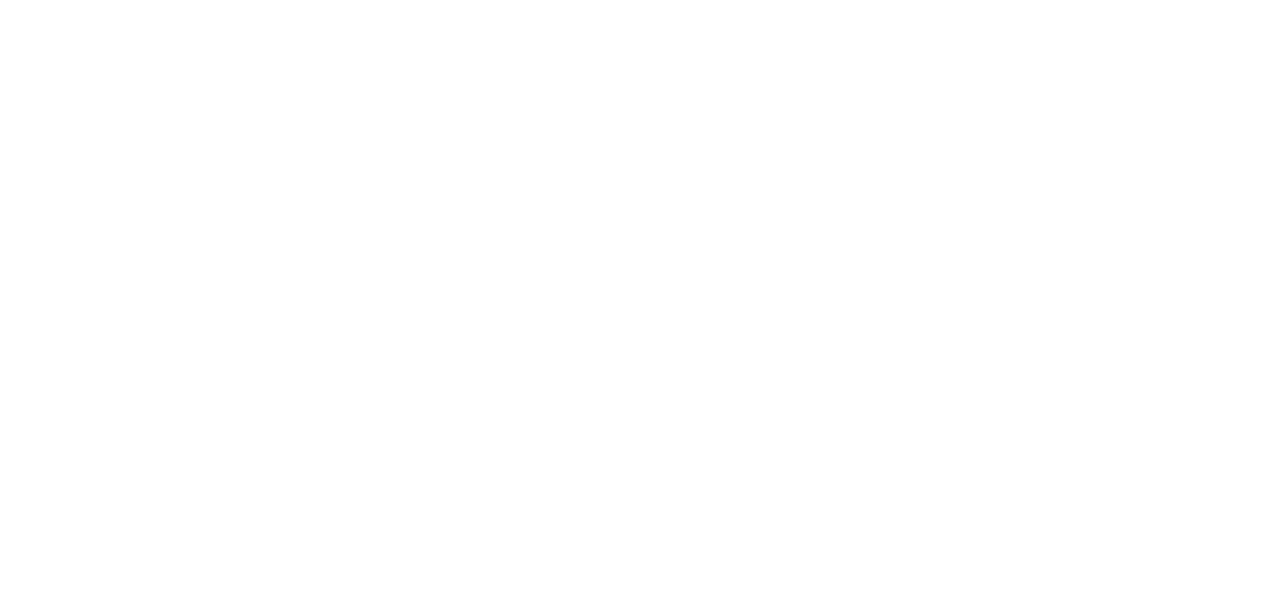
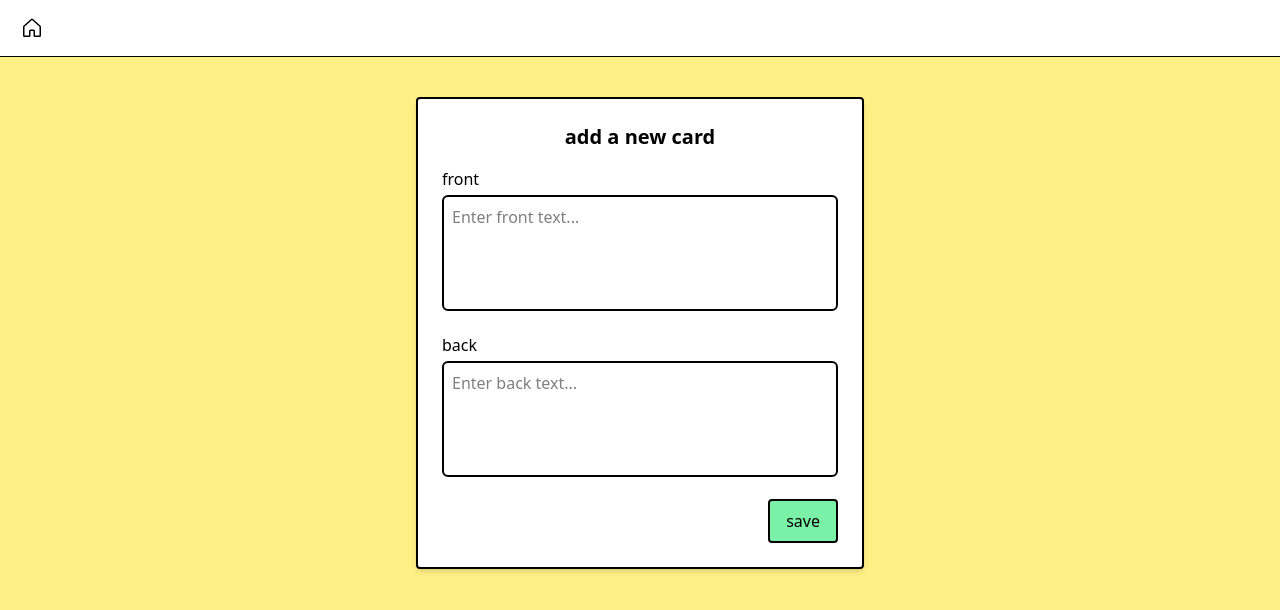
Before and after one commit to acunil/flashcards, a React (Vite) app in the folder flashcards-app/: page /add-card in a window 1280 px wide. Before the commit this address had no page. Shown: the top 610 px of the page. Built offline with nearby package versions, Linux system fonts and the light colour scheme.

Commit message:
FC-17 implement add card page and improve header by making things display conditionally

```diff
--- a/flashcards-app/src/components/header/index.tsx
+++ b/flashcards-app/src/components/header/index.tsx
@@ -4,11 +4,18 @@ import { useNavigate } from "react-router-dom";
 import Toggle from "../toggle";
 
 interface HeaderProps {
+  isHomePage?: boolean;
+  isRevising?: boolean;
   cardDisplay?: "Front" | "Back" | "Any";
   setCardDisplay?: (val: "Front" | "Back" | "Any") => void;
 }
 
-const Header = ({ cardDisplay, setCardDisplay }: HeaderProps) => {
+const Header = ({
+  isHomePage = false,
+  isRevising = false,
+  cardDisplay,
+  setCardDisplay,
+}: HeaderProps) => {
   const navigate = useNavigate();
   const [showDropdown, setShowDropdown] = useState(false);
   const [familiarity, setFamiliarity] = useState("All");
@@ -16,6 +23,11 @@ const Header = ({ cardDisplay, setCardDisplay }: HeaderProps) => {
 
   return (
     <header className="flex justify-between items-center px-4 py-3 border-b shadow-sm">
+      {isHomePage ? (
+        <div className="p-1">
+          <p className="">📚 flashcards</p>
+        </div>
+      ) : (
         <div className="p-1">
           <House
             size={24}
@@ -23,6 +35,8 @@ const Header = ({ cardDisplay, setCardDisplay }: HeaderProps) => {
             onClick={() => navigate("/")}
           />
         </div>
+      )}
+      {isRevising && (
         <div
           className={`p-1 border-2 rounded transition-colors ${
             showDropdown ? "bg-white border-black" : "border-transparent"
@@ -34,6 +48,7 @@ const Header = ({ cardDisplay, setCardDisplay }: HeaderProps) => {
             onClick={() => setShowDropdown((prev) => !prev)}
           />
         </div>
+      )}
       {showDropdown && (
         <div className="absolute right-4 top-9 mt-4 w-100 bg-white border-2 rounded z-10 text-sm p-3 space-y-2">
           <div className="flex items-center justify-between">
--- /dev/null
+++ b/flashcards-app/src/hooks/useCreateCard.ts
@@ -0,0 +1,46 @@
+import { useState } from "react";
+
+export type NewCard = {
+  front: string;
+  back: string;
+};
+
+const API_URL = "http://localhost:8080/api/cards";
+
+const useCreateCard = () => {
+  const [creating, setCreating] = useState(false);
+  const [error, setError] = useState<string | null>(null);
+
+  const createCard = async (card: NewCard) => {
+    try {
+      setCreating(true);
+      setError(null);
+
+      const response = await fetch(API_URL, {
+        method: "POST",
+        headers: { "Content-Type": "application/json" },
+        body: JSON.stringify(card),
+      });
+
+      if (!response.ok) {
+        throw new Error("Failed to create card");
+      }
+
+      const data = await response.json();
+      return data; // This is your CardResponse
+    } catch (err: unknown) {
+      if (err instanceof Error) {
+        setError(err.message);
+      } else {
+        setError("Unknown error occurred");
+      }
+      throw err; // propagate error if caller wants to handle it
+    } finally {
+      setCreating(false);
+    }
+  };
+
+  return { createCard, creating, error };
+};
+
+export default useCreateCard;
--- /dev/null
+++ b/flashcards-app/src/pages/AddCard.tsx
@@ -0,0 +1,85 @@
+import { useState } from "react";
+import Header from "../components/header";
+import useCreateCard from "../hooks/useCreateCard";
+
+const AddCard = () => {
+  const [front, setFront] = useState("");
+  const [back, setBack] = useState("");
+  const [error, setError] = useState<string | null>(null);
+  const [showToast, setShowToast] = useState(false);
+
+  const { createCard } = useCreateCard();
+
+  const handleSubmit = async () => {
+    if (!front.trim() || !back.trim()) {
+      setError("Both front and back are required.");
+      return;
+    }
+
+    setError(null);
+
+    try {
+      await createCard({ front, back });
+      setFront("");
+      setBack("");
+      setShowToast(true);
+      setTimeout(() => setShowToast(false), 2000);
+    } catch {
+      // Error already handled in the hook
+    }
+  };
+
+  return (
+    <>
+      <Header />
+
+      {/* Toast message */}
+      {showToast && (
+        <div className="fixed top-9 left-1/2 -translate-x-1/2 bg-green-200 border-2 border-black px-4 py-2 rounded shadow transition-opacity">
+          Card saved!
+        </div>
+      )}
+
+      <div className="min-h-screen bg-yellow-200 flex justify-center items-start pt-10">
+        <div className="bg-white p-6 rounded shadow-md w-full max-w-md space-y-4 border-2 border-black">
+          <h1 className="text-xl font-bold text-center">add a new card</h1>
+
+          <div>
+            <label className="block mb-1 font-medium">front</label>
+            <textarea
+              value={front}
+              onChange={(e) => setFront(e.target.value)}
+              className="w-full p-2 border-2 rounded-md resize-none"
+              rows={4}
+              placeholder="Enter front text..."
+            />
+          </div>
+
+          <div>
+            <label className="block mb-1 font-medium">back</label>
+            <textarea
+              value={back}
+              onChange={(e) => setBack(e.target.value)}
+              className="w-full p-2 border-2 rounded-md resize-none"
+              rows={4}
+              placeholder="Enter back text..."
+            />
+          </div>
+
+          {error && <p className="text-red-400 text-sm">{error}</p>}
+
+          <div className="flex justify-end">
+            <button
+              onClick={handleSubmit}
+              className="bg-green-300 px-4 py-2 rounded border-2 hover:bg-green-400 transition cursor-pointer"
+            >
+              save
+            </button>
+          </div>
+        </div>
+      </div>
+    </>
+  );
+};
+
+export default AddCard;
--- a/flashcards-app/src/pages/Home.tsx
+++ b/flashcards-app/src/pages/Home.tsx
@@ -4,7 +4,7 @@ import HomeButtons from "../components/homeButtons";
 const Home = () => {
   return (
     <>
-      <Header />
+      <Header isHomePage={true} />
       <div className="min-h-screen flex justify-center">
         <HomeButtons />
       </div>
--- a/flashcards-app/src/pages/Revise.tsx
+++ b/flashcards-app/src/pages/Revise.tsx
@@ -34,7 +34,11 @@ const Revise = ({ hardMode = false }: ReviseProps) => {
 
   return (
     <div className={`min-h-screen ${hardMode ? "bg-pink-300" : "bg-pink-200"}`}>
-      <Header cardDisplay={cardDisplay} setCardDisplay={setCardDisplay} />
+      <Header
+        cardDisplay={cardDisplay}
+        setCardDisplay={setCardDisplay}
+        isRevising={true}
+      />
       <main className="flex flex-col items-center gap-6 p-6">
         {loading && <p>Loading cards...</p>}
         {error && <p className="text-red-600">{error}</p>}
--- a/flashcards-app/src/routes/routes.tsx
+++ b/flashcards-app/src/routes/routes.tsx
@@ -1,6 +1,7 @@
 import { Routes, Route } from "react-router-dom";
 import Home from "../pages/Home";
 import Revise from "../pages/Revise";
+import AddCard from "../pages/AddCard";
 
 export const AppRoutes = () => {
   return (
@@ -8,6 +9,7 @@ export const AppRoutes = () => {
       <Route path="/" element={<Home />} />
       <Route path="/revise" element={<Revise />} />
       <Route path="/revise-hard" element={<Revise hardMode={true} />} />
+      <Route path="/add-card" element={<AddCard />} />
     </Routes>
   );
 };
```
Lines whose indentation alone changed are shown as unchanged.
